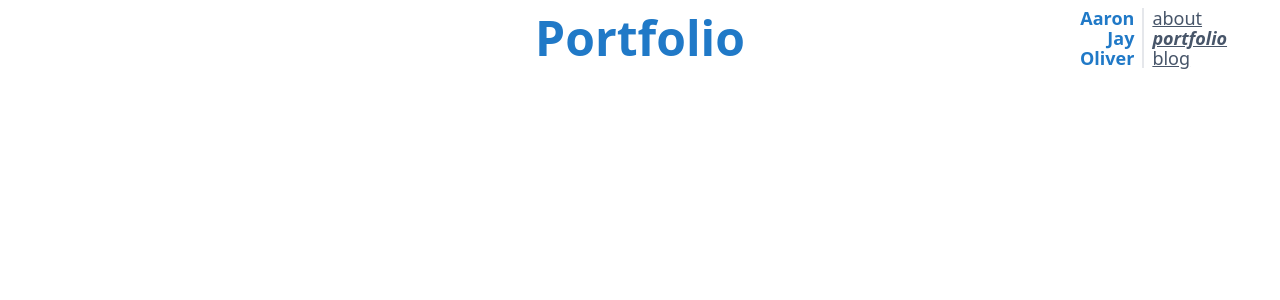
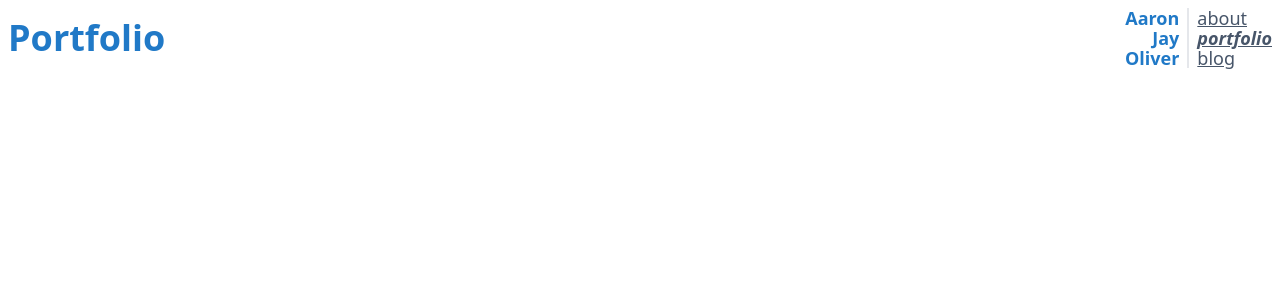
Before and after one commit to a-j-olly/aaronjayoliver.com, a SvelteKit app in the folder fe/: page /portfolio in a window 1280 px wide. Shown: the top 300 px of the page. Built offline with nearby package versions, Linux system fonts and the light colour scheme.

Commit message:
Revert nav back to flex box

```diff
--- a/fe/src/routes/portfolio/+layout.svelte
+++ b/fe/src/routes/portfolio/+layout.svelte
@@ -3,12 +3,11 @@
 </script>
 
 <header>
-	<nav class="m-2 grid grid-cols-3">
-		<div class="col-start-2 flex items-center justify-center">
-			<h1 class="text-5xl text-center font-bold text-dark-blue">{$page.data.pageTitle}</h1>
+	<nav class="m-2 flex justify-between">
+		<div class="flex items-center">
+			<h1 class="text-center text-4xl font-bold text-dark-blue">{$page.data.pageTitle}</h1>
 		</div>
-		<div class="flex items-end justify-end">
-			<div class="flex h-min w-48 flex-row divide-x-2">
+		<div class="flex h-min flex-row divide-x-2">
 			<ul class="pr-2 text-right text-lg font-bold leading-5 text-dark-blue">
 				<li>
 					<h1>Aaron</h1>
@@ -23,14 +22,13 @@
 
 			<ul class="pl-2 text-lg leading-5 text-slate-600">
 				<li>
-						<a class="underline hover:text-blue-600 hover:decoration-blue-600" href="/#about"
-							>about</a
+					<a class="underline hover:text-blue-600 hover:decoration-blue-600" href="/#about">about</a
 					>
 				</li>
 				<li>
 					<a
 						aria-current={$page.url.pathname === '/portfolio' ? 'page' : undefined}
-							class="aria-current:italic aria-current:font-semibold underline hover:text-blue-600 hover:decoration-blue-600"
+						class="underline hover:text-blue-600 hover:decoration-blue-600 aria-current:font-semibold aria-current:italic"
 						href="/portfolio"
 					>
 						portfolio
@@ -41,7 +39,6 @@
 				</li>
 			</ul>
 		</div>
-		</div>
 	</nav>
 </header>
 <main>
```
Lines whose indentation alone changed are shown as unchanged.
